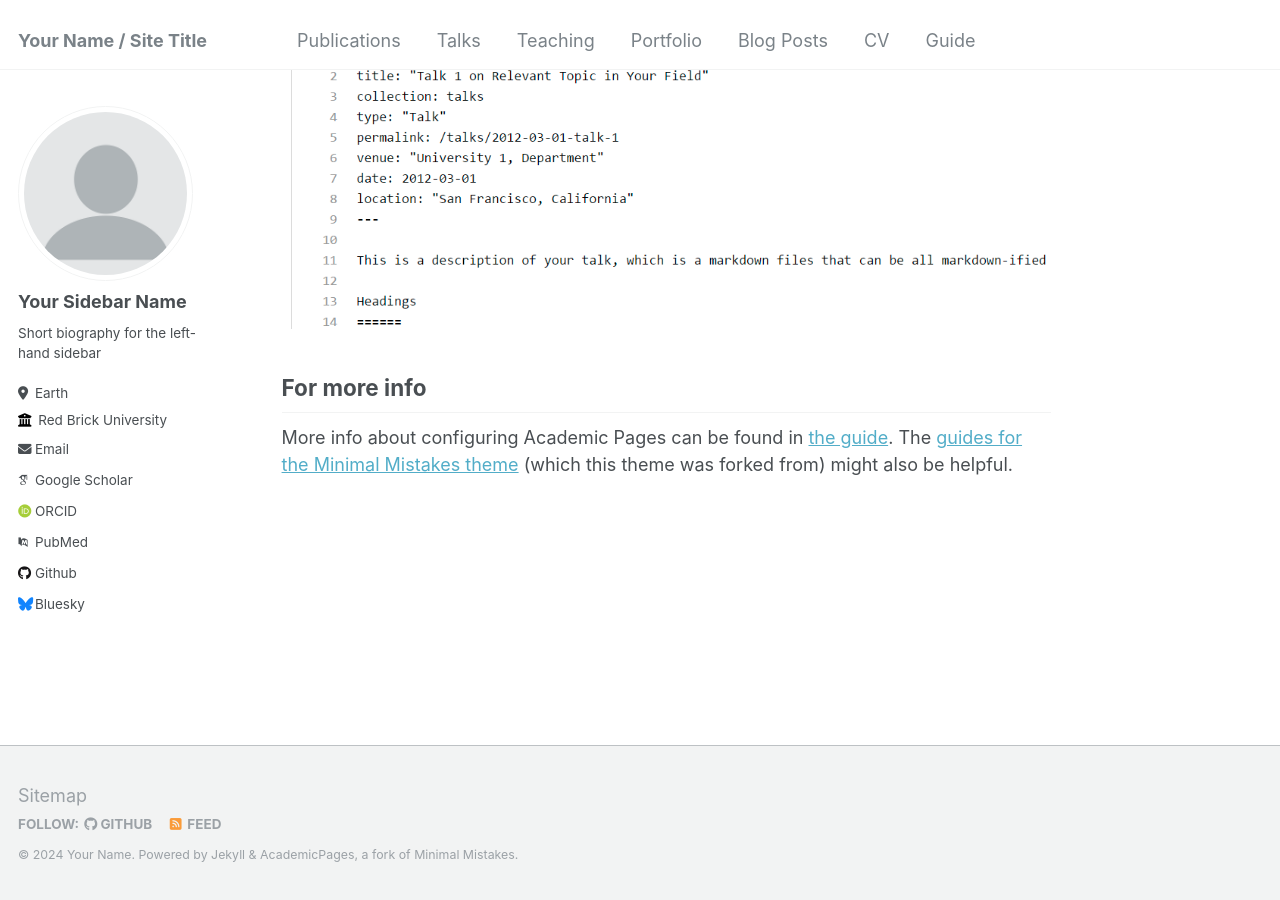
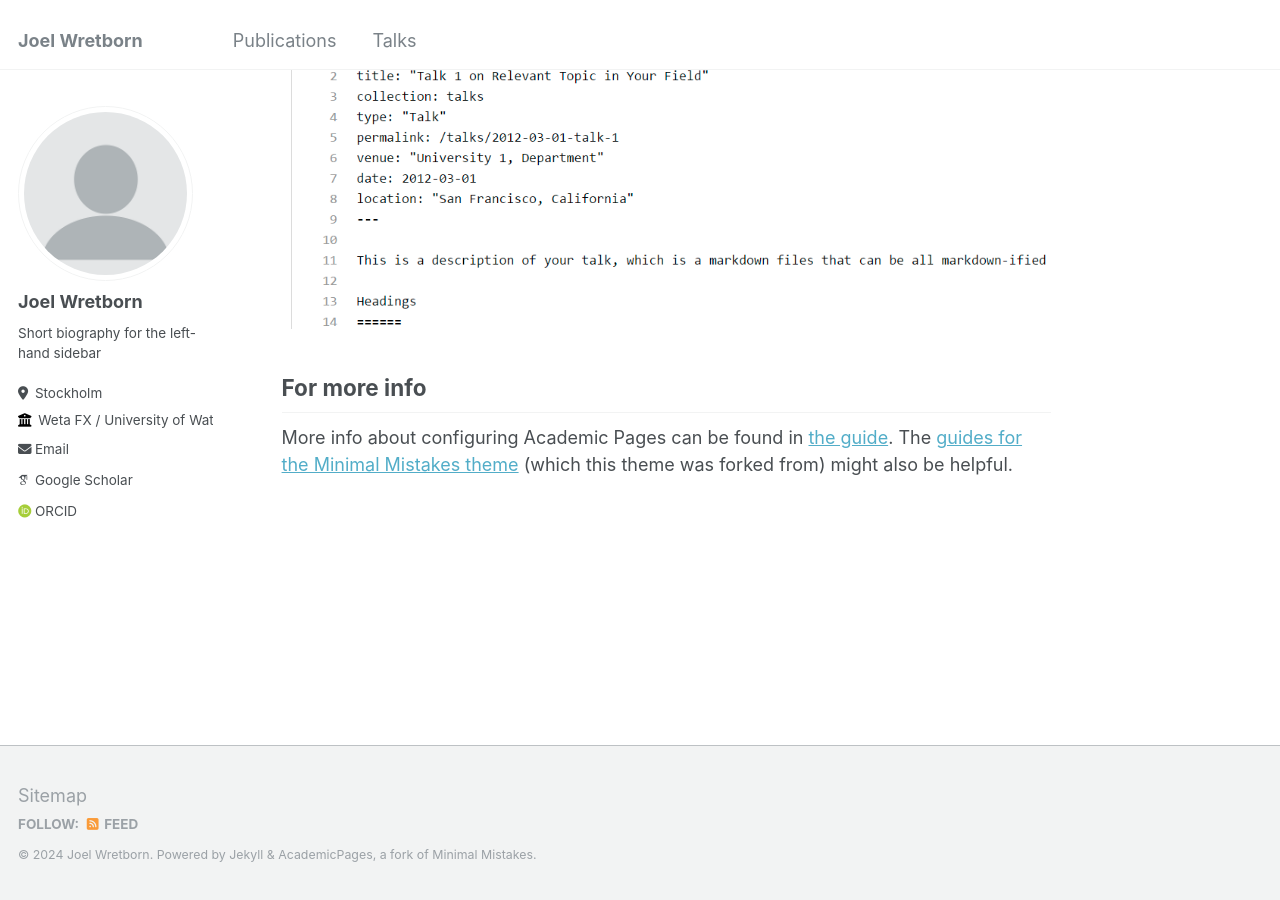
Before and after one commit to Pingul/Pingul.github.io, a Jekyll site: the page built from _pages/about.md, in a window 1280 px wide and 900 px high, scrolled down 2660 px. Built offline with Jekyll 4.4.1, drawn with Linux system fonts in a browser that asks for light colours; some web fonts are replaced.

```diff
--- a/_config.yml
+++ b/_config.yml
@@ -8,13 +8,13 @@
 
 # Basic Site Settings
 locale                   : "en-US"
-title                    : "Your Name / Site Title"
+title                    : "Joel Wretborn"
 title_separator          : "-"
-name                     : &name "Your Name"
+name                     : &name "Joel Wretborn"
 description              : &description "personal description"
-url                      : https://academicpages.github.io # the base hostname & protocol for your site e.g. "https://mmistakes.github.io"
+url                      : https://pingul.github.io # the base hostname & protocol for your site e.g. "https://mmistakes.github.io"
 baseurl                  : "" # the subpath of your site, e.g. "/blog"
-repository               : "academicpages/academicpages.github.io"
+repository               : "pingul/pingul.github.io"
 
 # Site Author - The following control what appear as part of the author content on the side bar.
 #               If a field is blank the icon and link will not appear, otherwise it will be shown.
@@ -22,33 +22,33 @@ repository               : "academicpages/academicpages.github.io"
 author:
   # Biographic information
   avatar           : "profile.png"
-  name             : "Your Sidebar Name"
+  name             : "Joel Wretborn"
   pronouns         : # example: "she/her"
   bio              : "Short biography for the left-hand sidebar"
-  location         : "Earth"
-  employer         : "Red Brick University"
+  location         : "Stockholm"
+  employer         : "Weta FX / University of Waterloo"
   uri              : # URL
-  email            : "none@example.org"
+  email            : "joel@wbn.se"
 
   # Academic websites
   arxiv            : # URL - Update with the correct link to your profile
-  googlescholar    : "https://scholar.google.com/citations?user=PS_CX0AAAAAJ"
+  googlescholar    : "https://scholar.google.com/citations?hl=en&user=ir6WaaoAAAAJ"
   impactstory      : # URL
-  orcid            : "http://orcid.org/yourorcidurl"
+  orcid            : "http://orcid.org/0000-0002-6375-4315"
   semantic         : # URL
-  pubmed           : "https://www.ncbi.nlm.nih.gov/pubmed/?term=john+snow"
+  pubmed           : # URL
   researchgate     : # URL
 
   # Repositories and software development
   bitbucket        : # Username - Update with your username on the site
   codepen          : # Username
   dribbble         : # Username
-  github           : "academicpages"
+  github           : # "pingul"
   kaggle           : # Username
   stackoverflow    : # User number or user number and name (i.e., use "1" or "1/jeff-atwood")
 
   # Social media
-  bluesky          : "bsky.app" # Replace this with you Bluesky username
+  bluesky          : #"bsky.app" # Replace this with you Bluesky username
   facebook         : # Username
   flickr           : # Username
   foursquare       : # Username
```
Also changed, not shown: _data/authors.yml (+4 -4 lines), _data/navigation.yml (+10 -10 lines), files/profile.jpeg (added), 1 other file.
